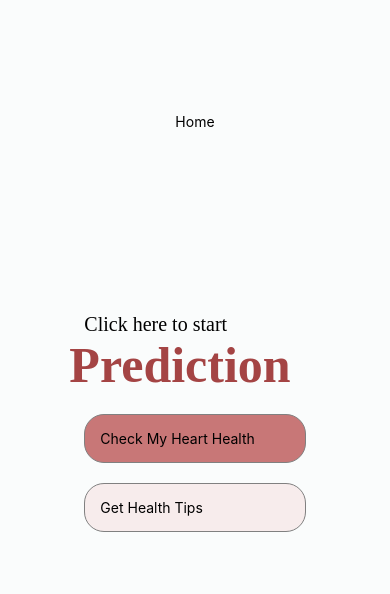
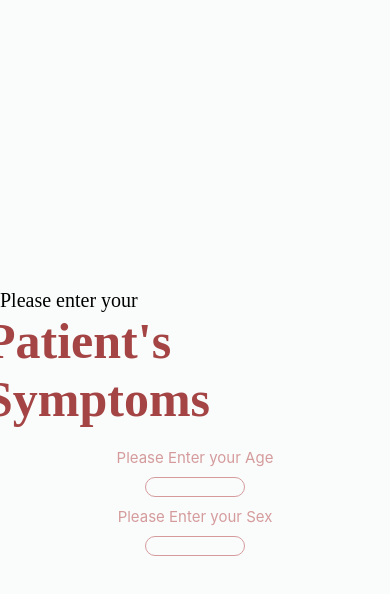
Before and after one commit to syedaliirtaza/HeartDiseasePredictionApp, a React Native app: screen / in a window 390 px wide. Shown: the top 594 px of the page. Built offline with nearby package versions, Linux system fonts and the light colour scheme.

Commit message:
prediction screen part 1

```diff
--- a/App.js
+++ b/App.js
@@ -1,14 +1,15 @@
-import { StatusBar } from 'expo-status-bar';
 import React from 'react';
 import { View, StyleSheet } from 'react-native';
 import HomeScreen from './app/screens/HomeScreen';
+import PredictionScreen from './app/screens/PredictionScreen';
 import WelcomeScreen from './app/screens/WelcomeScreen';
 
 export default function App() {
   return (
     <View style={styles.background}>
       {/* <WelcomeScreen /> */}
-      <HomeScreen />
+      {/* <HomeScreen /> */}
+      <PredictionScreen />
     </View>
   );
 }
@@ -21,13 +22,3 @@ const styles = StyleSheet.create({
       alignItems: "center"
   }
 })
-
-// const styles = StyleSheet.create({
-//   container: {
-//     flex: 1,
-//     backgroundColor: 'lightblue',
-//     // paddingTop: Platform.OS === 'android' ? 50 : 0
-//     justifyContent: "center",
-//     alignItems: "center"
-//   },
-// });
--- a/app/screens/HomeScreen.js
+++ b/app/screens/HomeScreen.js
@@ -4,11 +4,6 @@ import { View, StyleSheet, Text, Button, Pressable} from 'react-native';
 function HomeScreen(props) {
     return (
         <View style={styles.welcomeContainer}>
-
-            <View style={styles.navbarContainer}>
-                <Text>Home</Text>
-            </View>
-
             <View style={styles.textContainer}>
                 <Text style={styles.headingTitle}>Click here to start</Text>
                 <Text style={styles.headingDesc}>Prediction</Text>
@@ -38,12 +33,6 @@ const styles = StyleSheet.create({
         display: "flex",
         justifyContent: "center",
         flexDirection: "row"
-    },
-    navbarContainer: {
-        display: "flex",
-        justifyContent: "center",
-        position: "absolute",
-        top: -200
     },
     textContainer: {
         display: "flex",
--- /dev/null
+++ b/app/screens/PredictionScreen.js
@@ -0,0 +1,78 @@
+import React, { useState } from 'react';
+import { TextInput ,View, StyleSheet, Text, ScrollView} from 'react-native';
+
+function PredictionScreen(props) {
+
+    const [age, setAge] = useState('');
+    const [ sex, setSex ] = useState('');
+
+    return (
+        <View style={styles.welcomeContainer}>
+            <View style={styles.textContainer}>
+                <Text style={styles.headingTitle}>Please enter your</Text>
+                <Text style={styles.headingDesc}>Patient's Symptoms</Text>
+            </View>
+
+                <View style={styles.inputContainer}>
+                    <Text style={styles.inputTitle}>Please Enter your Age</Text>
+                    <TextInput
+                        style={styles.inputField}
+                        onChangeText={age => setAge(text)}
+                        defaultValue={age}
+                    />
+                    <Text style={styles.inputTitle}>Please Enter your Sex</Text>
+                    <TextInput
+                        style={styles.inputField}
+                        onChangeText={sex => setSex(sex)}
+                        defaultValue={sex}
+                    />
+                </View>
+
+
+        </View>
+    );
+}
+
+const styles = StyleSheet.create({
+    welcomeContainer: {
+        display: "flex"
+    },
+    textContainer: {
+        display: "flex",
+    },
+    headingTitle: {
+        fontSize: 20,
+        fontFamily: "sans-serif-condensed",
+        fontWeight: "normal",
+        color: "black"
+    },
+    headingDesc: {
+        fontSize: 50,
+        fontFamily: "sans-serif-condensed",
+        fontWeight: "bold",
+        color: "#A44444",
+        position: "relative",
+        left: -15,
+    },
+    inputContainer: {
+        justifyContent: "center",
+        alignItems: "center",
+        marginTop: 10
+    },
+    inputTitle: {
+        color: "#D59B9C",
+        fontSize: 15,
+        marginTop: 10
+    },
+    inputField: {
+        borderWidth: 0.5,
+        borderColor: "#D59B9C",
+        height: 20,
+        width: 100,
+        borderRadius: 20,
+        marginTop: 10
+
+    }
+})
+
+export default PredictionScreen;
--- a/package.json
+++ b/package.json
@@ -10,11 +10,17 @@
     "eject": "expo eject"
   },
   "dependencies": {
+    "@react-navigation/native": "^6.0.6",
+    "@react-navigation/native-stack": "^6.2.5",
+    "@react-navigation/stack": "^6.0.11",
     "expo": "~43.0.2",
     "expo-status-bar": "~1.1.0",
     "react": "17.0.1",
     "react-dom": "17.0.1",
     "react-native": "0.64.3",
+    "react-native-gesture-handler": "~1.10.2",
+    "react-native-safe-area-context": "3.3.2",
+    "react-native-screens": "~3.8.0",
     "react-native-web": "0.17.1"
   },
   "devDependencies": {
```
Also changed, not shown: 1 other file (tests, documents, lock files or other folders).
